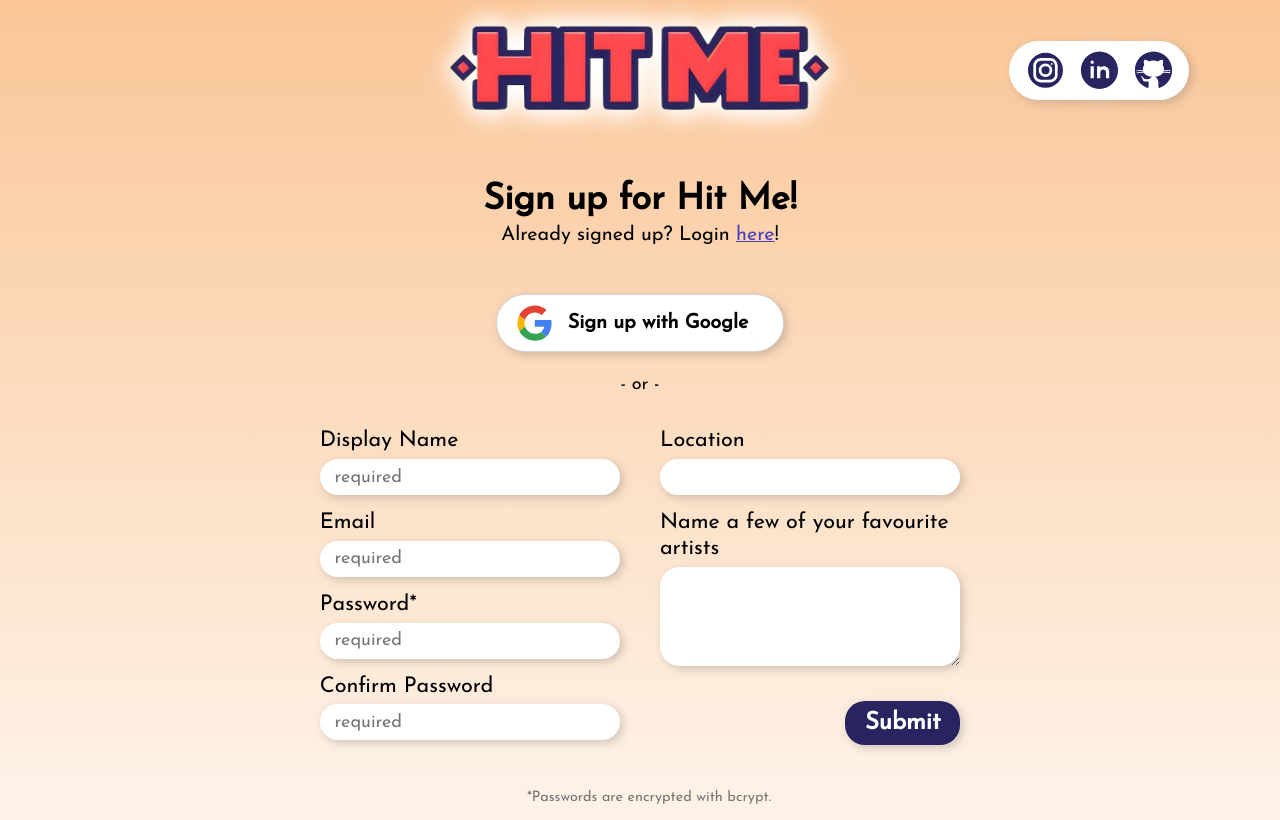
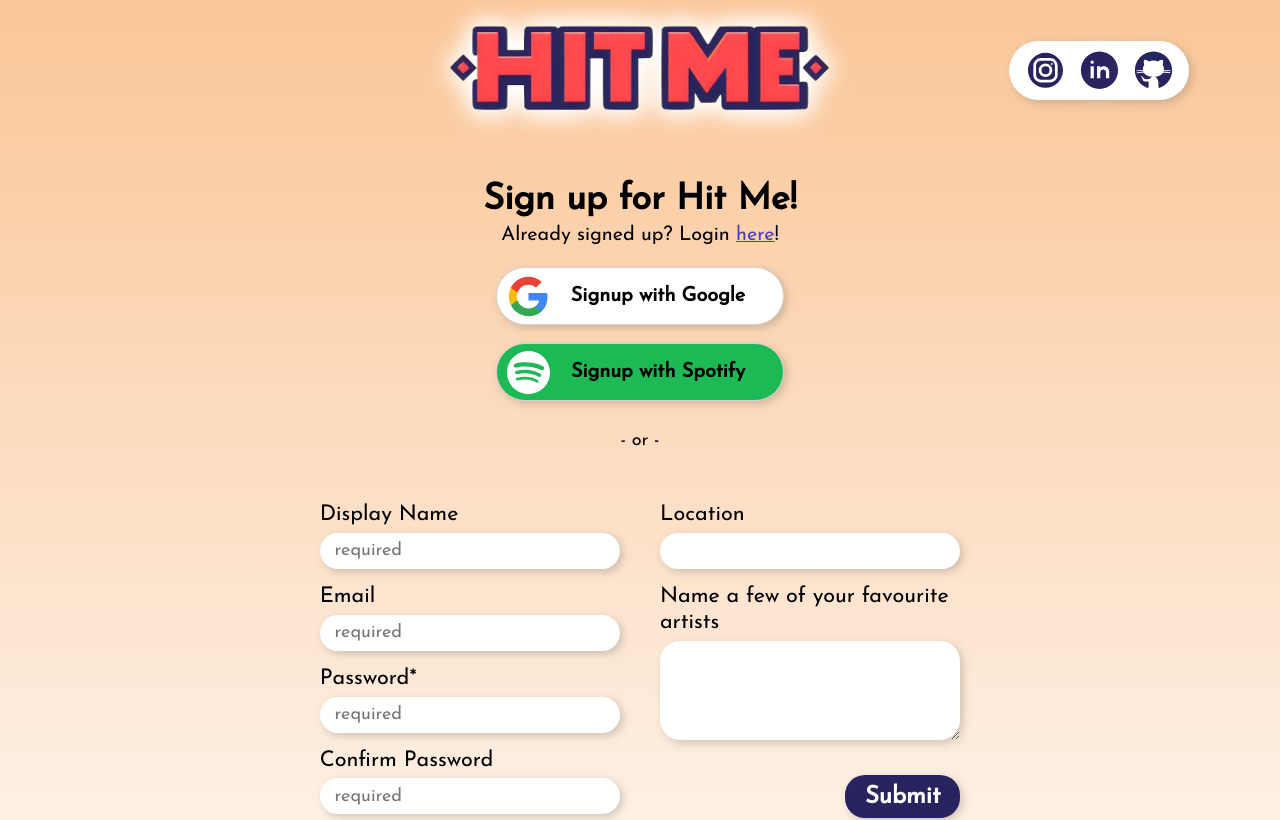
Before and after one commit to andrewgsalmon/hit-me, a React (Create React App) app: page /register in a window 1280 px wide. Shown: the top 820 px of the page. Built offline with nearby package versions, Linux system fonts and the light colour scheme; no server answers.

Commit message:
added frontend components for spotify oauth strategy

```diff
--- a/src/components/LoginForm/LoginForm.js
+++ b/src/components/LoginForm/LoginForm.js
@@ -90,7 +90,10 @@
             {!signedIn ? "LET ME IN" : ""}
           </button>
           <p>- or -</p>
-          <a className='login__oauth' href={`${baseUrl}/auth/google`}>Login with Google</a>
+          <article className="login__oauth-links">
+            <a className='login__oauth login__oauth--google' href={`${baseUrl}/auth/google`}>Login with Google</a>
+            <a className='login__oauth login__oauth--spotify' href={`${baseUrl}/auth/spotify`}>Login with Spotify</a>
+          </article>
         </form>
       </section>
     </>
--- a/src/components/LoginForm/LoginForm.scss
+++ b/src/components/LoginForm/LoginForm.scss
@@ -116,30 +116,38 @@
   }
 
   &__oauth {
-    background-color: $Primary-White;
-    @include button;
-    color: black;
-    text-decoration: none;
-    padding: 0.83rem 2.22rem;
-    font-size: 0.89rem;
-    border-radius: 1.67rem;
-    margin: 0 1.11rem 1.11rem 1.11rem;
-    background-image: url('../../assets/icons/google_g_icon.svg');
-    background-repeat: no-repeat;
-    background-position: 4%;
-    background-size: 20%;
-    border: 1px solid lightgray;
-    @include transition;
-    width: 100%;
-    text-align: center;
+    @include oauth;
 
-    @include desktop {
-      font-size: 1.1rem;
-      padding: 0.83rem 1rem 0.83rem 3rem;
+    &--google {
+      @include google;
+      width: 100%;
+      background-size: 10%;
+
+      &:hover {
+        background-color: $Secondary-BackgroundBlue;
+      }
     }
 
-    &:hover {
-      background-color: $Secondary-BackgroundBlue;
+    &--spotify {
+      @include spotify;
+      width: 100%;
+      background-size: 10%;
+
+      &:hover {
+        background-color: #1ed760;
+      }
+    }
+
+    &-links {
+      display: flex;
+      flex-flow: column nowrap;
+      align-items: center;
+      justify-content: space-between;
+      margin: 0;
+
+      @include tablet {
+        width: 100%;
+      }
     }
   }
 
--- a/src/components/RegisterForm/RegisterForm.js
+++ b/src/components/RegisterForm/RegisterForm.js
@@ -98,7 +98,10 @@
       <span className="register__login-link">
         Already signed up? Login <a href="./login">here</a>!
       </span>
-      <a className='register__oauth' href={`${baseUrl}/auth/google`}>Sign up with Google</a>
+      <article className="register__oauth-links">
+        <a className='register__oauth register__oauth--google' href={`${baseUrl}/auth/google`}>Signup with Google</a>
+        <a className='register__oauth register__oauth--spotify' href={`${baseUrl}/auth/spotify`}>Signup with Spotify</a>
+      </article>
       <p className="register__divider">- or -</p>
       <form onSubmit={handleSubmit} className="register__form">
         <div className="register__form--tablet-column">
--- a/src/components/RegisterForm/RegisterForm.scss
+++ b/src/components/RegisterForm/RegisterForm.scss
@@ -28,34 +28,34 @@
   }
 
   &__divider {
-    margin: 0;
+    margin: 1rem;
   }
 
   &__oauth {
-    background-color: $Primary-White;
-    @include button;
-    color: black;
-    text-decoration: none;
-    padding: 0.83rem 2.22rem 0.83rem 3.5rem;
-    font-size: 0.89rem;
-    border-radius: 1.67rem;
-    margin: 2rem 1.11rem 1.11rem 1.11rem;
-    background-image: url('../../assets/icons/google_g_icon.svg');
-    background-repeat: no-repeat;
-    background-position: 4%;
-    background-size: 20%;
-    border: 1px solid lightgray;
-    @include transition;
-    text-align: center;
+    @include oauth;
 
-    @include desktop {
-      font-size: 1.1rem;
-      padding: 0.83rem 1rem 0.83rem 3rem;
-      min-width: 16rem;
+    &-links {
+      display: flex;
+      flex-flow: column nowrap;
+      align-items: center;
+      justify-content: space-between;
+      margin: 0;
     }
 
-    &:hover {
-      background-color: $Secondary-BackgroundBlue;
+    &--spotify {
+      @include spotify;
+
+      &:hover {
+        background-color: #1ed760;
+      }
+    }
+
+    &--google {
+      @include google;
+
+      &:hover {
+        background-color: $Secondary-BackgroundBlue;
+      }
     }
   }
 
--- a/src/styles/mixins.scss
+++ b/src/styles/mixins.scss
@@ -74,3 +74,44 @@
   background-color: rgb(255, 225, 230);
   padding: 0.5rem 2rem;
 }
+
+@mixin oauth {
+  background-color: $Primary-White;
+  width: 11.5rem;
+  @include button;
+  color: black;
+  text-decoration: none;
+  padding: 0.2rem 0 0.2rem 1.5rem;
+  font-size: 0.89rem;
+  border-radius: 1.67rem;
+  margin: 0.5rem;
+  background-repeat: no-repeat;
+  background-position: 4%;
+  background-size: 10%;
+  border: 1px solid lightgray;
+  @include transition;
+  text-align: center;
+
+  @include tablet {
+    width: auto;
+    min-width: 12rem;
+    padding: 0.5rem 0 0.5rem 1.5rem;
+    margin: 0.5rem 0;
+    background-size: 15%;
+  }
+
+  @include desktop {
+    font-size: 1.1rem;
+    padding: 0.83rem 1rem 0.83rem 3rem;
+    min-width: 16rem;
+  }
+}
+
+@mixin spotify {
+  background-image: url("../../assets/icons/iconmonstr-spotify-1.svg");
+  background-color: #1db954;
+}
+
+@mixin google {
+  background-image: url("../../assets/icons/google_g_icon.svg");
+}
```
Also changed, not shown: src/assets/icons/google_g_icon.svg, src/assets/icons/iconmonstr-spotify-1.svg (added).
